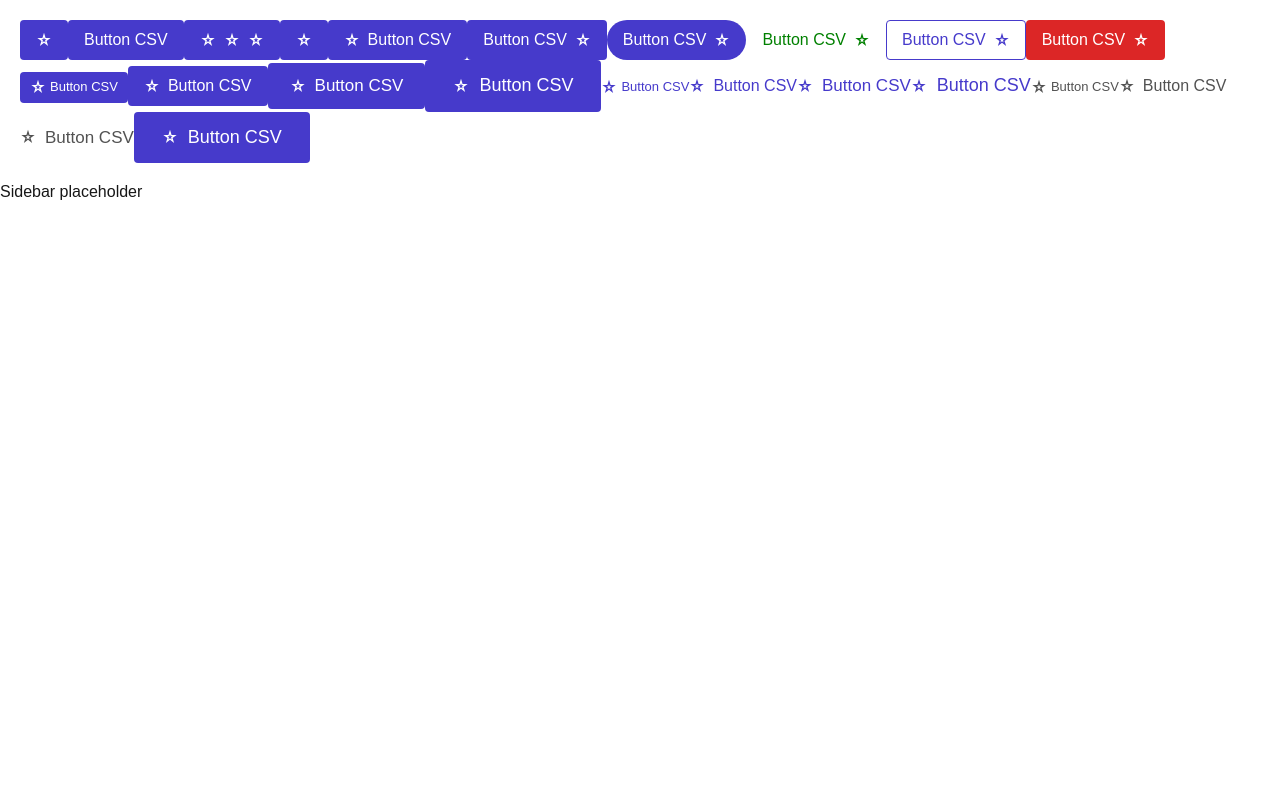
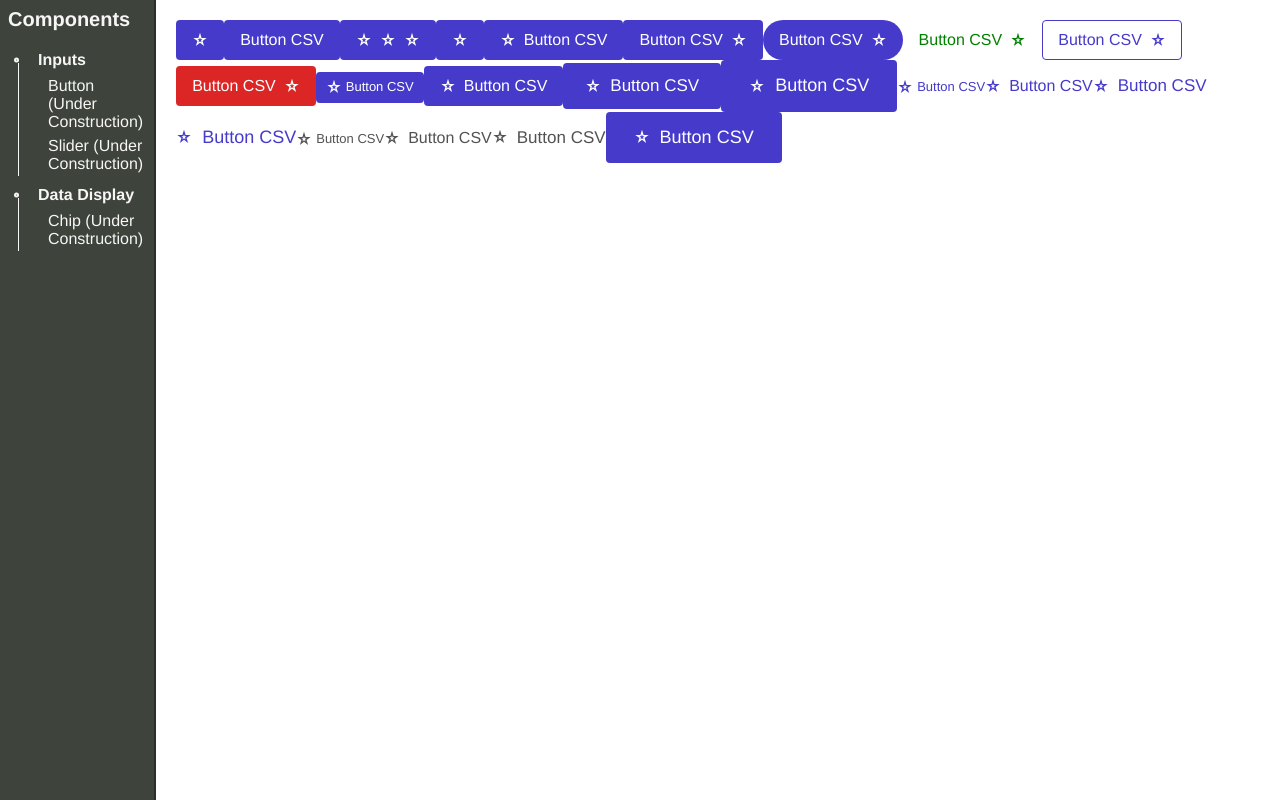
Before and after one commit to jalbe0076/component_kit, a Next.js app: page / in a window 1280 px wide. Built offline with nearby package versions, Linux system fonts and the light colour scheme.

Commit message:
Setup basic sidebar to list components

```diff
--- /dev/null
+++ b/src/app/Sidebar.tsx
@@ -0,0 +1,42 @@
+'use client';
+import React, { use } from "react";
+import Link from "next/link";
+import { usePathname }  from "next/navigation";
+import styles from "./sidebar.module.scss";
+
+const Sidebar: React.FC = () => {
+    const currentPath = usePathname();
+    const isActive = (path: string) => currentPath === path;
+    const isActiveClass = (path: string) => (isActive(path) ? styles.active : "");
+
+  return (
+    <aside className={styles.sidebar}>
+      <h2 className={styles.title}><Link href="/">Components</Link></h2>
+
+      <h3 className={styles.section}>Inputs</h3>
+      <ul className={styles.navList}>
+        <li className={styles.navItem}>
+          <Link href="/button" className={`${styles.navLink} ${isActiveClass("/button")}`}>
+            Button (Under Construction)
+          </Link>
+        </li>
+        <li className={styles.navItem}>
+          <Link href="/slider" className={`${styles.navLink} ${isActiveClass("/slider")}`}>
+            Slider (Under Construction)
+          </Link>
+        </li>
+      </ul>
+
+      <h3 className={styles.section}>Data Display</h3>
+      <ul className={styles.navList}>
+        <li className={styles.navItem}>
+          <Link href="/chip" className={`${styles.navLink} ${isActiveClass("/chip")}`}>
+            Chip (Under Construction)
+          </Link>
+        </li>
+      </ul>
+    </aside>
+  );
+};
+
+export default Sidebar;
--- a/src/app/globals.scss
+++ b/src/app/globals.scss
@@ -10,6 +10,11 @@
   }
 }
 
+.layout-container {
+  display: flex;
+  min-height: stretch;
+}
+
 html,
 body {
   max-width: 100vw;
@@ -19,15 +24,23 @@ body {
 body {
   color: var(--foreground);
   background: var(--background);
-  font-family: Arial, Helvetica, sans-serif;
   -webkit-font-smoothing: antialiased;
   -moz-osx-font-smoothing: grayscale;
 }
 
 * {
   box-sizing: border-box;
+  font-family:  Helvetica, Arial, sans-serif;
   padding: 0;
   margin: 0;
+}
+
+*,
+*::after,
+*::before,
+input,
+textarea {
+  box-sizing: border-box;
 }
 
 a {
--- a/src/app/layout.tsx
+++ b/src/app/layout.tsx
@@ -1,5 +1,6 @@
 import type { Metadata } from "next";
 import "./globals.scss";
+import Sidebar from "./Sidebar";
 
 export const metadata: Metadata = {
   title: "Component Library",
@@ -15,8 +16,8 @@ export default function RootLayout({
     <html lang="en">
       <body>
         <div className="layout-container">
+          <Sidebar />
           <main className="content">{children}</main>
-          <aside className="sidebar">Sidebar placeholder</aside>
         </div>
       </body>
     </html>
--- /dev/null
+++ b/src/app/sidebar.module.scss
@@ -0,0 +1,133 @@
+.sidebar {
+  background-color: #3e433b;
+  color: #f6f6f6;
+  padding: 0.5rem;
+  display: flex;
+  flex-direction: column;
+  height: 100vh;
+  position: sticky;
+  top: 0;
+  border-right: 2px solid #2a2e28;
+  transition: all 0.3s ease;
+
+  &.closed {
+    min-width: 20px;
+    width: 20px;
+    overflow: hidden;
+  }
+
+  &.open {
+    min-width: 275px;
+    width: 275px;
+  }
+}
+
+.toggleButton {
+  position: absolute;
+  right: -15px;
+  top: 40px;
+  width: 30px;
+  height: 30px;
+  background-color: #2a2e28;
+  border: 2px solid #2a2e28;
+  transform: rotate(45deg);
+  cursor: pointer;
+  z-index: 10;
+  transition: background-color 0.3s ease;
+
+  &:hover,
+  &:focus {
+    background-color: #4b5247;
+    outline: none;
+  }
+}
+
+.title {
+  font-size: 1.25rem;
+  margin-bottom: 1.25rem;
+}
+
+.section {
+  font-size: 1rem;
+  margin-bottom: 0.3125rem;
+  position: relative;
+  padding-left: 1.875rem;
+  display: flex;
+  align-items: center;
+
+  &::before {
+    content: "";
+    position: absolute;
+    left: 0.625rem;
+    top: 65%;
+    width: 1px;
+    height: 12px;
+    background-color: #f6f6f6;
+  }
+
+  &::after {
+    content: "";
+    position: absolute;
+    left: 0.375rem;
+    top: 50%;
+    width: 5px;
+    height: 5px;
+    border-radius: 50%;
+    border: 2px solid #f6f6f6;
+    transform: translateY(-50%);
+  }
+}
+
+.navList {
+  list-style: none;
+  padding: 0;
+  margin: 0;
+  width: 100%;
+}
+
+.navItem {
+  position: relative;
+
+  &:last-child {
+    margin-bottom: 0.625rem;
+  }
+}
+
+.navLink {
+  text-decoration: none;
+  display: block;
+  padding: 3px 3px 3px 40px;
+  border-radius: 4px;
+  transition: background-color 0.3s ease, color 0.3s ease;
+  position: relative;
+  width: 100%;
+
+  &::before {
+    content: "";
+    position: absolute;
+    left: 10px;
+    top: 0;
+    width: 1px;
+    height: 100%;
+    background-color: #f6f6f6;
+    z-index: 0;
+  }
+
+  &:hover {
+    background-color: #343b32;
+    color: #d6d6d6;
+
+    &::before {
+      background-color: #d6d6d6;
+    }
+  }
+
+  &.active {
+    background-color: #343b32;
+    color: #d6d6d6;
+
+    &::before {
+      background-color: #d6d6d6;
+    }
+  }
+}
```
